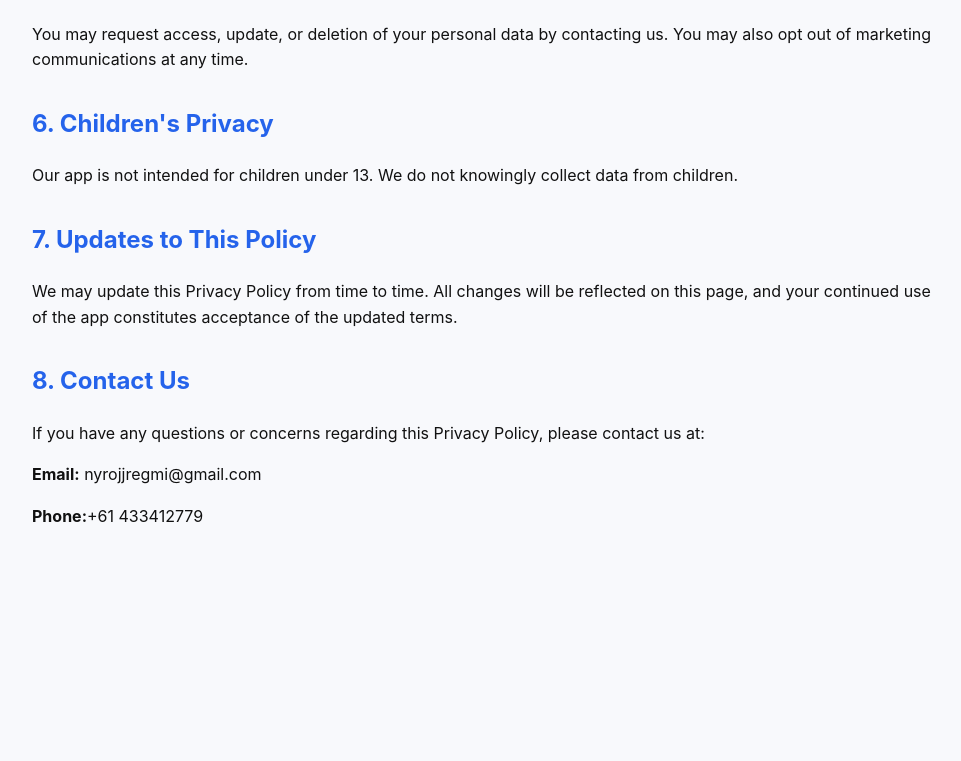
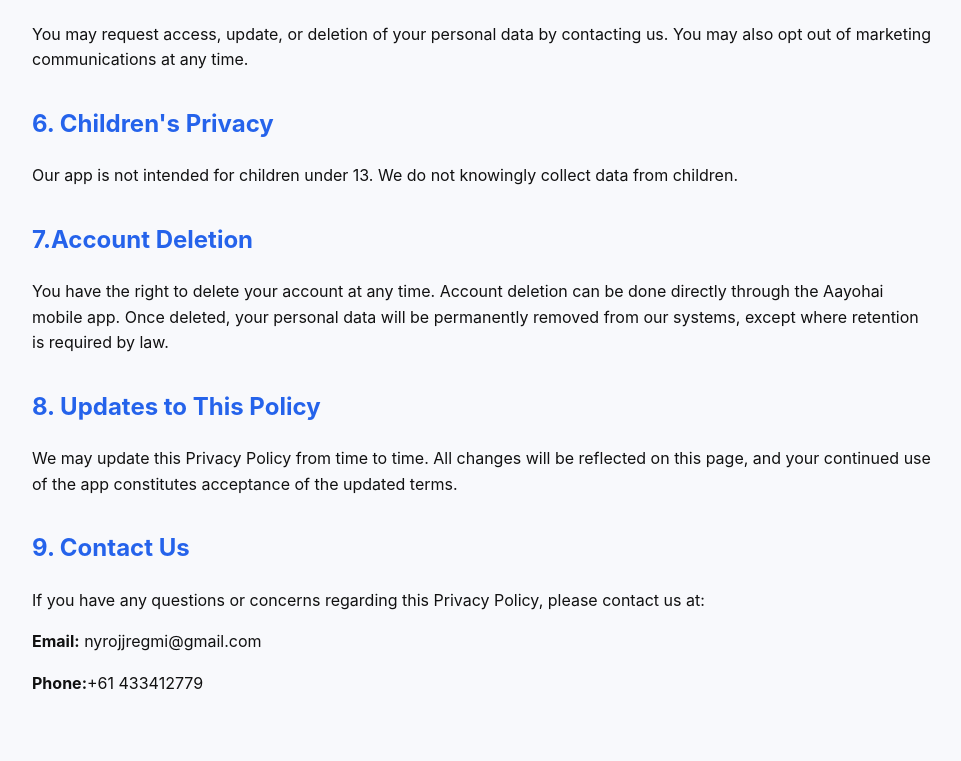
Before and after one commit to Bhubanghimire/aayohai, a Django app: page /privacy in a window 1280 px wide. Shown: the part 1043-1804 px from the top of the page, without its empty margins (158-1119 px from the left). Before the commit the page ends 1565 px from the top, so only its background shows below. Run offline with Django 5.2, Linux system fonts and the light colour scheme; parts of the project's set-up code (start-up, migrations or seed data) failed here and were passed over.

Commit message:
Account delete

```diff
--- a/accounts/templates/privacy.html
+++ b/accounts/templates/privacy.html
@@ -81,12 +81,16 @@
     </section>
 
     <section>
-        <h2>7. Updates to This Policy</h2>
+        <h2>7.Account Deletion</h2>
+        <p>You have the right to delete your account at any time. Account deletion can be done directly through the Aayohai mobile app. Once deleted, your personal data will be permanently removed from our systems, except where retention is required by law.</p>
+    </section>
+     <section>
+        <h2>8. Updates to This Policy</h2>
         <p>We may update this Privacy Policy from time to time. All changes will be reflected on this page, and your continued use of the app constitutes acceptance of the updated terms.</p>
     </section>
 
     <section>
-        <h2>8. Contact Us</h2>
+        <h2>9. Contact Us</h2>
         <p>If you have any questions or concerns regarding this Privacy Policy, please contact us at:</p>
         <p><strong>Email:</strong> nyrojjregmi@gmail.com</p>
         <p><strong>Phone:</strong>+61 433412779</p>
```
